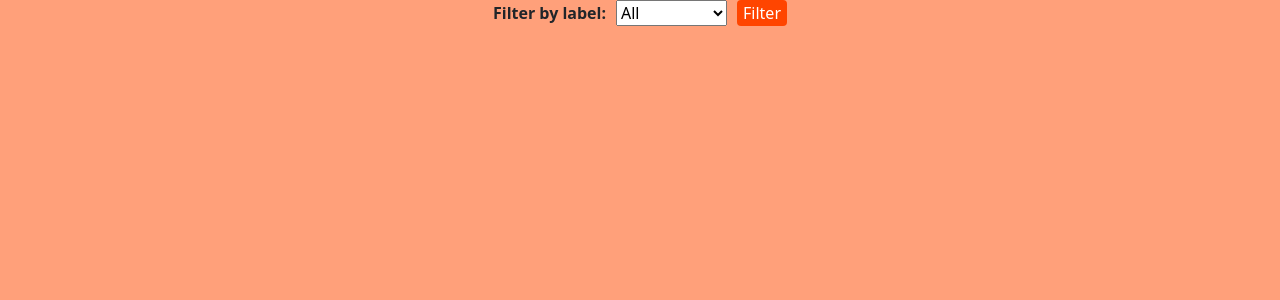
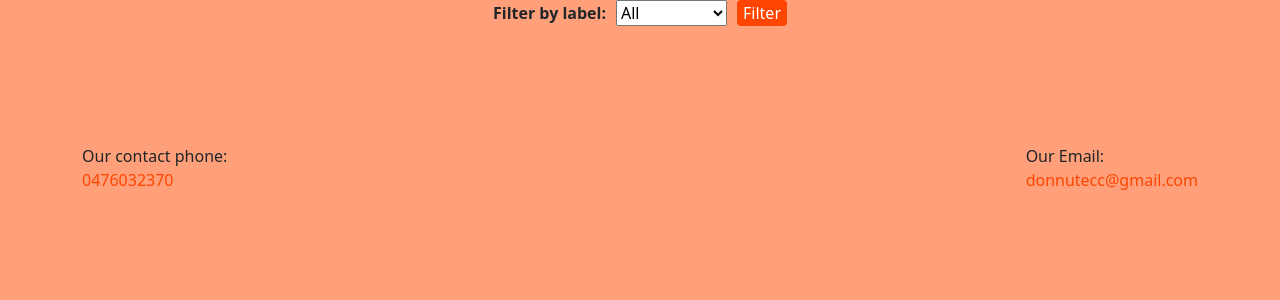
Before and after one commit to ChernovMykola/Donut, a Django app: page / in a window 1280 px wide. Shown: the part 70-370 px from the top of the page. Run offline with Django 4.2, Linux system fonts and the light colour scheme; data that the repository does not hold is empty.

Commit message:
AddContInf

```diff
--- a/static/css/donut.css
+++ b/static/css/donut.css
@@ -155,7 +155,7 @@ body{
   max-width: 800px;
   margin: 0 auto;
   background-color: #FFFFE0;
-  padding: 20px;
+  padding: 40px;
   border-radius: 5px;
 }
 
--- a/templates/donut/base.html
+++ b/templates/donut/base.html
@@ -26,8 +26,17 @@
     {% endblock  %}
 
 
-    <nav>
-
+    <nav class="navbar navbar-default custom-navbar">
+       <div class="container">
+            <ul class="nav navbar-nav">
+                <li>Our contact phone:</li>
+                <li><a href="#">0476032370</a></li>
+            </ul>
+            <ul class="nav navbar-nav navbar-right">
+                <li>Our Email:</li>
+                <li><a href="mailto:donnutecc@gmail.com">donnutecc@gmail.com</a></li>
+            </ul>
+        </div>
     </nav>
 </body>
 </html>
```
